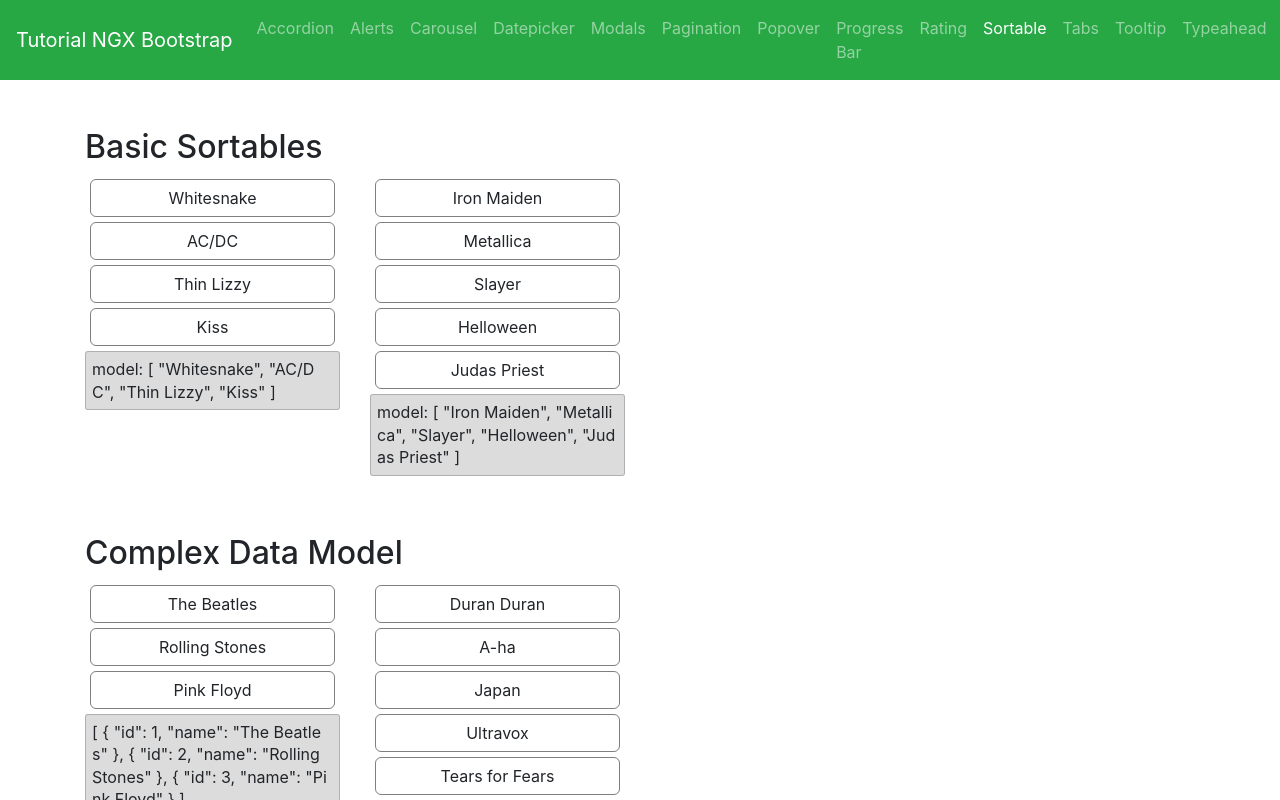
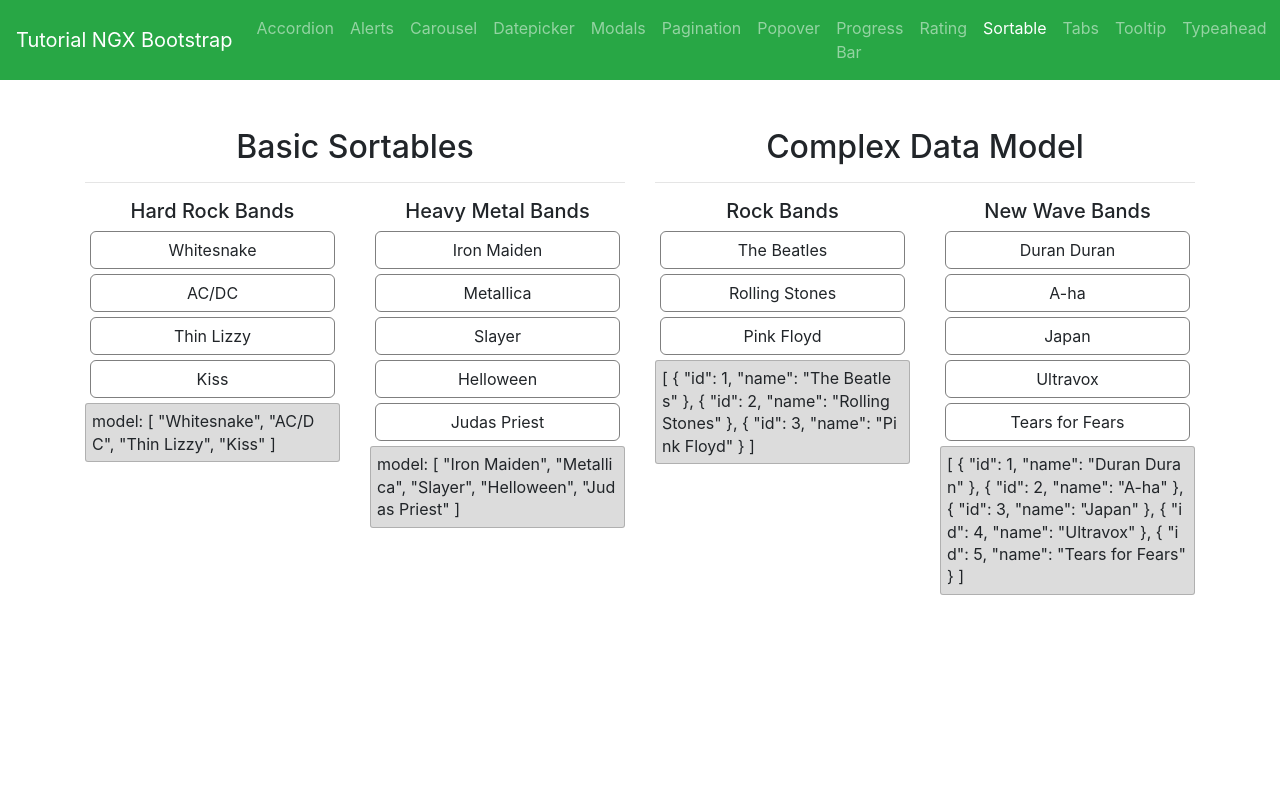
Before and after one commit to williamdsw/tuts-ng-ngx-bootstrap, an Angular app: page /sortable in a window 1280 px wide. Shown: the top 800 px of the page. Built offline with nearby package versions, Linux system fonts and the light colour scheme.

Commit message:
Code refactoring for Sortable component

```diff
--- a/src/app/sortable-example/sortable-example-routing.module.ts
+++ b/src/app/sortable-example/sortable-example-routing.module.ts
@@ -5,7 +5,7 @@
 
 const ROUTES: Routes = [
   { path: '', component: SortableExampleComponent },
-]
+];
 
 @NgModule({
   imports: [RouterModule.forChild(ROUTES)],
--- a/src/app/sortable-example/sortable-example.component.html
+++ b/src/app/sortable-example/sortable-example.component.html
@@ -1,72 +1,71 @@
+<article>
+    <div class="row my-5">
 
         <!-- basic -->
-<div class="mt-5 mb-5">
-    <h2> Basic Sortables </h2>
+        <div class="col-md-6">
+            <header>
+                <h2 class="text-center"> Basic Sortables </h2>
+            </header>
+
+            <hr>
+
             <div class="row">
 
                 <!-- hard rock bands -->
-        <div class="col-xs-6 col-6 col-md-5 col-lg-3">
-            <bs-sortable
-                [(ngModel)]="hardRockBands"
-                itemClass="sortable-item"
-                itemActiveClass="sortable-item-active"
-                placeholderItem="Drag here"
-                placeholderClass="placeholderStyle"
+                <div class="col-md-6">
+                    <h5 class="text-center"> Hard Rock Bands </h5>
+                    <bs-sortable [(ngModel)]="hardRockBands"
+                                 itemClass="sortable-item" itemActiveClass="sortable-item-active"
+                                 placeholderItem="Drag here" placeholderClass="placeholderStyle"
                                  wrapperClass="sortable-wrapper">
                     </bs-sortable>
-            <span class="code-preview">
-                model: {{ hardRockBands | json }}
-            </span>
+                    <span class="code-preview"> model: {{ hardRockBands | json }} </span>
                 </div>
 
                 <!-- heavy metal bands -->
-        <div class="col-xs-6 col-6 col-md-5 col-lg-3">
-            <bs-sortable
-                [(ngModel)]="heavyMetalBands"
-                itemClass="sortable-item"
-                itemActiveClass="sortable-item-active"
-                placeholderItem="Drag here"
-                placeholderClass="placeholderStyle"
+                <div class="col-md-6">
+                    <h5 class="text-center"> Heavy Metal Bands </h5>
+                    <bs-sortable [(ngModel)]="heavyMetalBands"
+                                 itemClass="sortable-item" itemActiveClass="sortable-item-active"
+                                 placeholderItem="Drag here" placeholderClass="placeholderStyle"
                                  wrapperClass="sortable-wrapper">
                     </bs-sortable>
-            <span class="code-preview">
-                model: {{ heavyMetalBands | json }}
-            </span>
+                    <span class="code-preview"> model: {{ heavyMetalBands | json }} </span>
                 </div>
             </div>
         </div>
 
         <!-- complex data model -->
-<div class="mt-5 mb-5">
-    <h2> Complex Data Model </h2>
+        <div class="col-md-6">
+            <header>
+                <h2 class="text-center"> Complex Data Model </h2>
+            </header>
+
+            <hr>
+
             <div class="row">
-
                 <!-- rock bands -->
-        <div class="col-xs-6 col-6 col-md-5 col-lg-3">
-            <bs-sortable
-                [(ngModel)]="rockBands"
-                fieldName="name"
-                itemClass="sortable-item"
-                itemActiveClass="sortable-item-active"
-                placeholderItem="Drag here"
-                placeholderClass="placeholderStyle"
+                <div class="col-md-6">
+                    <h5 class="text-center"> Rock Bands </h5>
+                    <bs-sortable [(ngModel)]="rockBands" fieldName="name"
+                                itemClass="sortable-item" itemActiveClass="sortable-item-active"
+                                placeholderItem="Drag here" placeholderClass="placeholderStyle"
                                 wrapperClass="sortable-wrapper">
                     </bs-sortable>
-            <span class="code-preview">{{ rockBands | json }}</span>
+                    <span class="code-preview"> {{ rockBands | json }} </span>
                 </div>
 
                 <!-- new wave bands -->
-        <div class="col-xs-6 col-6 col-md-5 col-lg-3">
-            <bs-sortable
-                [(ngModel)]="newWaveBands"
-                fieldName="name"
-                itemClass="sortable-item"
-                itemActiveClass="sortable-item-active"
-                placeholderItem="Drag here"
-                placeholderClass="placeholderStyle"
+                <div class="col-md-6">
+                    <h5 class="text-center"> New Wave Bands </h5>
+                    <bs-sortable [(ngModel)]="newWaveBands" fieldName="name"
+                                itemClass="sortable-item" itemActiveClass="sortable-item-active"
+                                placeholderItem="Drag here" placeholderClass="placeholderStyle"
                                 wrapperClass="sortable-wrapper">
                     </bs-sortable>
-            <span class="code-preview">{{ newWaveBands | json }}</span>
+                    <span class="code-preview"> {{ newWaveBands | json }} </span>
                 </div>
             </div>
         </div>
+    </div>
+</article>
--- a/src/app/sortable-example/sortable-example.component.ts
+++ b/src/app/sortable-example/sortable-example.component.ts
@@ -2,8 +2,7 @@
 
 @Component({
   selector: 'app-sortable-example',
-  templateUrl: './sortable-example.component.html',
-  styleUrls: ['./sortable-example.component.css']
+  templateUrl: './sortable-example.component.html'
 })
 export class SortableExampleComponent implements OnInit {
 
@@ -36,7 +35,6 @@
 
   // LIFECYCLE HOOKS
 
-  ngOnInit(): void {
-  }
+  ngOnInit(): void {}
 
 }
--- a/src/app/sortable-example/sortable-example.module.ts
+++ b/src/app/sortable-example/sortable-example.module.ts
@@ -3,7 +3,8 @@
 import { FormsModule } from '@angular/forms';
 
 import { SortableExampleRoutingModule } from './sortable-example-routing.module';
-import { SharedModule } from "../shared/shared.module";
+
+import { SharedModule } from '../shared/shared.module';
 
 import { SortableExampleComponent } from './sortable-example.component';
 
```
Also changed, not shown: src/app/sortable-example/sortable-example.component.css (deleted). Lines whose indentation alone changed are shown as unchanged.
